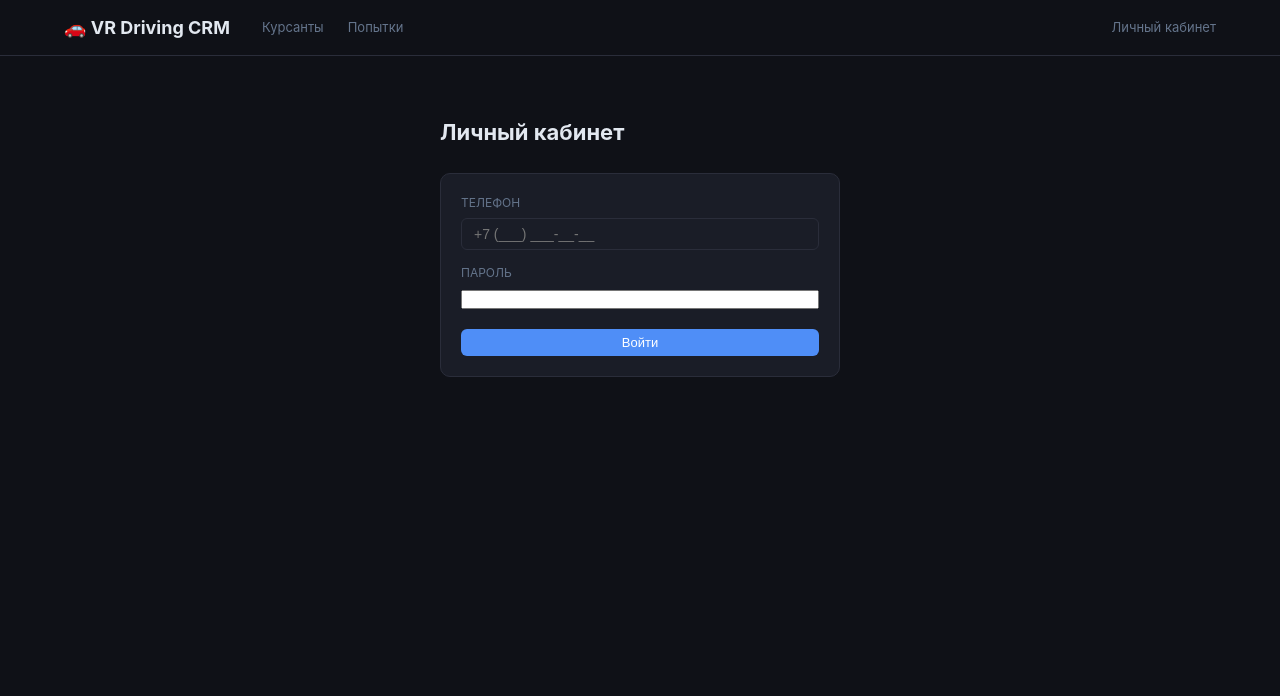
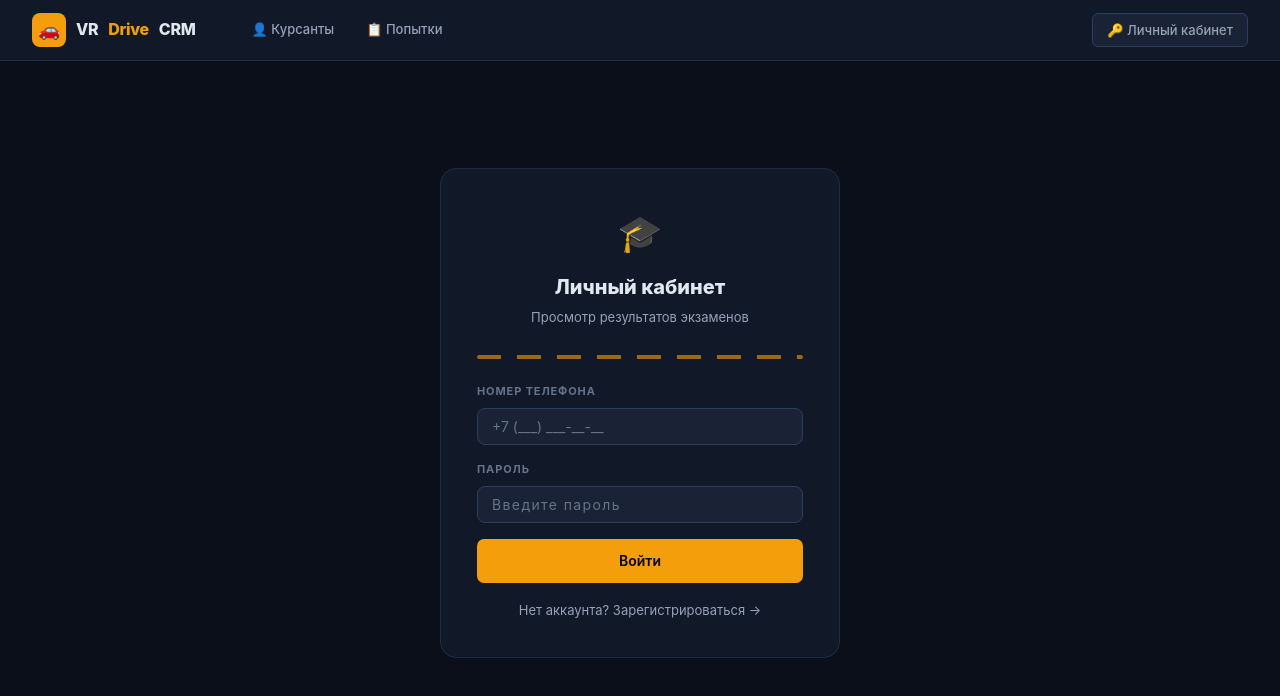
Before and after one commit to Laqroiss/VRDrivingSimulator, a Next.js app in the folder crm/: page /cabinet in a window 1280 px wide. Shown: the top 696 px of the page. Built offline with nearby package versions, Linux system fonts and the light colour scheme.

Commit message:
CRM redesign: automotive dark theme with amber accents

```diff
--- a/crm/app/cabinet/page.js
+++ b/crm/app/cabinet/page.js
@@ -10,23 +10,24 @@ function dur(s) {
   const m = Math.floor(s / 60), sec = Math.round(s % 60)
   return `${m}:${String(sec).padStart(2, '0')}`
 }
+function initials(name) {
+  return name?.split(' ').slice(0, 2).map(w => w[0]).join('').toUpperCase() || '?'
+}
 
 export default function CabinetPage() {
-  const [step, setStep]       = useState('login') // login | data
-  const [phone, setPhone]     = useState('')
-  const [password, setPass]   = useState('')
-  const [error, setError]     = useState('')
-  const [busy, setBusy]       = useState(false)
-  const [user, setUser]       = useState(null)
+  const [step, setStep]         = useState('login')
+  const [phone, setPhone]       = useState('')
+  const [password, setPass]     = useState('')
+  const [error, setError]       = useState('')
+  const [busy, setBusy]         = useState(false)
+  const [user, setUser]         = useState(null)
   const [attempts, setAttempts] = useState([])
 
   useEffect(() => {
     const saved = localStorage.getItem('cabinet_user')
     if (saved) {
       const u = JSON.parse(saved)
-      setUser(u)
-      loadAttempts(u.id)
-      setStep('data')
+      setUser(u); loadAttempts(u.id); setStep('data')
     }
   }, [])
 
@@ -35,17 +36,14 @@ export default function CabinetPage() {
     if (!phone || !password) { setError('Заполните все поля'); return }
     setBusy(true)
     const res  = await fetch('/api/auth/login', {
-      method: 'POST',
-      headers: { 'Content-Type': 'application/json' },
+      method: 'POST', headers: { 'Content-Type': 'application/json' },
       body: JSON.stringify({ phone, password }),
     })
     const data = await res.json()
     setBusy(false)
     if (!res.ok) { setError(data.error || 'Ошибка'); return }
     localStorage.setItem('cabinet_user', JSON.stringify({ id: data.id, fullName: data.fullName, phone: data.phone }))
-    setUser(data)
-    loadAttempts(data.id)
-    setStep('data')
+    setUser(data); loadAttempts(data.id); setStep('data')
   }
 
   const loadAttempts = async (id) => {
@@ -63,85 +61,96 @@ export default function CabinetPage() {
   const passed = attempts.filter(a => a.passed).length
 
   if (step === 'login') return (
-    <div style={{ maxWidth: 400, margin: '60px auto' }}>
-      <h1 style={{ fontSize: 22, fontWeight: 700, marginBottom: 24 }}>Личный кабинет</h1>
-      <div className="card">
-        <div style={{ marginBottom: 14 }}>
-          <label style={{ display: 'block', color: 'var(--muted)', fontSize: 12, marginBottom: 6 }}>ТЕЛЕФОН</label>
-          <input type="text" value={phone} onChange={e => setPhone(e.target.value)} placeholder="+7 (___) ___-__-__" style={{ width: '100%' }} />
+    <div className="login-wrap">
+      <div className="login-card">
+        <div className="login-logo">
+          <div className="icon">🎓</div>
+          <h1>Личный кабинет</h1>
+          <p>Просмотр результатов экзаменов</p>
         </div>
-        <div style={{ marginBottom: 20 }}>
-          <label style={{ display: 'block', color: 'var(--muted)', fontSize: 12, marginBottom: 6 }}>ПАРОЛЬ</label>
-          <input type="password" value={password} onChange={e => setPass(e.target.value)}
-            onKeyDown={e => e.key === 'Enter' && login()} style={{ width: '100%' }} />
+        <div className="road-stripe" style={{ marginBottom: 24 }} />
+        <div className="form-field">
+          <label>Номер телефона</label>
+          <input type="tel" value={phone} placeholder="+7 (___) ___-__-__"
+            onChange={e => setPhone(e.target.value)} />
         </div>
-        {error && <p style={{ color: 'var(--red)', marginBottom: 12, fontSize: 13 }}>{error}</p>}
-        <button onClick={login} disabled={busy} style={{ width: '100%' }}>
+        <div className="form-field">
+          <label>Пароль</label>
+          <input type="password" value={password} placeholder="Введите пароль"
+            onChange={e => setPass(e.target.value)}
+            onKeyDown={e => e.key === 'Enter' && login()} />
+        </div>
+        {error && <div className="error-msg">{error}</div>}
+        <button className="btn-primary btn-block" onClick={login} disabled={busy}>
           {busy ? 'Загрузка...' : 'Войти'}
         </button>
+        <div style={{ textAlign: 'center', marginTop: 16 }}>
+          <a href="/game-login" style={{ fontSize: 13, color: 'var(--muted2)' }}>Нет аккаунта? Зарегистрироваться →</a>
+        </div>
       </div>
     </div>
   )
 
   return (
     <div>
-      {/* Шапка профиля */}
-      <div className="card" style={{ marginBottom: 24 }}>
-        <div style={{ display: 'flex', justifyContent: 'space-between', alignItems: 'center' }}>
-          <div>
-            <h1 style={{ fontSize: 22, fontWeight: 700, marginBottom: 4 }}>{user?.fullName}</h1>
-            <p style={{ color: 'var(--muted)' }}>📞 {user?.phone}</p>
-          </div>
-          <div style={{ display: 'flex', gap: 32, textAlign: 'center', marginRight: 32 }}>
-            <div>
-              <div style={{ fontSize: 28, fontWeight: 700 }}>{attempts.length}</div>
-              <div style={{ color: 'var(--muted)', fontSize: 12 }}>ПОПЫТОК</div>
-            </div>
-            <div>
-              <div style={{ fontSize: 28, fontWeight: 700, color: 'var(--green)' }}>{passed}</div>
-              <div style={{ color: 'var(--muted)', fontSize: 12 }}>СДАЛ</div>
-            </div>
-            <div>
-              <div style={{ fontSize: 28, fontWeight: 700, color: (attempts.length - passed) > 0 ? 'var(--red)' : 'var(--muted)' }}>
-                {attempts.length - passed}
-              </div>
-              <div style={{ color: 'var(--muted)', fontSize: 12 }}>НЕ СДАЛ</div>
+      <div className="road-stripe" />
+
+      {/* Профиль */}
+      <div className="student-hero" style={{ marginBottom: 28 }}>
+        <div style={{ display: 'flex', alignItems: 'center', gap: 18 }}>
+          <div className="student-avatar">{initials(user?.fullName)}</div>
+          <div className="student-info">
+            <div className="student-name">{user?.fullName}</div>
+            <div className="student-meta">
+              <span>📞 {user?.phone}</span>
             </div>
           </div>
-          <button className="ghost" onClick={logout}>Выйти</button>
+        </div>
+        <div style={{ display: 'flex', alignItems: 'center', gap: 36 }}>
+          <div className="student-stats">
+            {[
+              { val: attempts.length, lbl: 'Попыток',  color: 'var(--text)'  },
+              { val: passed,          lbl: 'Сдал',     color: 'var(--green)' },
+              { val: attempts.length - passed, lbl: 'Не сдал', color: (attempts.length - passed) > 0 ? 'var(--red)' : 'var(--muted)' },
+            ].map(s => (
+              <div key={s.lbl} className="student-stat">
+                <div className="val" style={{ color: s.color }}>{s.val}</div>
+                <div className="lbl">{s.lbl}</div>
+              </div>
+            ))}
+          </div>
+          <button className="ghost" onClick={logout}>Выйти →</button>
         </div>
       </div>
 
-      {/* Попытки */}
-      <h2 style={{ fontSize: 16, fontWeight: 600, marginBottom: 12 }}>Мои экзамены</h2>
-      <div className="card" style={{ padding: 0, overflow: 'hidden' }}>
+      <div style={{ fontWeight: 700, fontSize: 15, marginBottom: 14 }}>Мои экзамены</div>
+      <div className="table-wrap">
         <table>
           <thead>
             <tr>
-              <th>Дата</th>
-              <th>Результат</th>
-              <th>Штрафных баллов</th>
-              <th>Длительность</th>
-              <th>Ошибок</th>
-              <th></th>
+              <th>Дата</th><th>Результат</th><th>Штрафных баллов</th>
+              <th>Длительность</th><th>Ошибок</th><th></th>
             </tr>
           </thead>
           <tbody>
             {attempts.length === 0 && (
-              <tr><td colSpan={6} style={{ textAlign: 'center', color: 'var(--muted)', padding: 40 }}>
-                Вы ещё не проходили экзамен
+              <tr><td colSpan={6}>
+                <div className="empty-state">
+                  <div className="icon">🚗</div>
+                  <p>Вы ещё не проходили экзамен в симуляторе</p>
+                </div>
               </td></tr>
             )}
             {attempts.map(a => (
               <tr key={a._id}>
-                <td style={{ color: 'var(--muted)' }}>{fmt(a.timestamp)}</td>
+                <td style={{ color: 'var(--muted2)' }}>{fmt(a.timestamp)}</td>
                 <td><span className={`badge ${a.passed ? 'pass' : 'fail'}`}>{a.passed ? 'СДАЛ' : 'НЕ СДАЛ'}</span></td>
-                <td style={{ color: a.totalPenaltyPoints >= 100 ? 'var(--red)' : 'var(--text)' }}>{a.totalPenaltyPoints ?? '—'}</td>
-                <td style={{ color: 'var(--muted)' }}>{dur(a.examDuration)}</td>
-                <td style={{ color: 'var(--muted)' }}>{a.penalties?.length ?? 0}</td>
+                <td><span style={{ fontWeight: 700, color: a.totalPenaltyPoints >= 100 ? 'var(--red)' : 'var(--text)' }}>{a.totalPenaltyPoints ?? '—'}</span></td>
+                <td style={{ color: 'var(--muted2)' }}>{dur(a.examDuration)}</td>
+                <td style={{ color: 'var(--muted2)' }}>{a.penalties?.length ?? 0}</td>
                 <td>
                   <Link href={`/attempts/${a._id}`}>
-                    <button className="ghost" style={{ fontSize: 12 }}>Подробнее →</button>
+                    <button className="ghost">Подробнее →</button>
                   </Link>
                 </td>
               </tr>
--- a/crm/app/globals.css
+++ b/crm/app/globals.css
@@ -1,73 +1,262 @@
 *, *::before, *::after { box-sizing: border-box; margin: 0; padding: 0; }
 
 :root {
-  --bg:      #0f1117;
-  --surface: #1a1d27;
-  --border:  #2a2d3a;
-  --accent:  #4f8ef7;
-  --green:   #22c55e;
-  --red:     #ef4444;
-  --text:    #e2e8f0;
-  --muted:   #64748b;
+  --bg:       #0a0f1a;
+  --surface:  #111827;
+  --surface2: #1a2235;
+  --border:   #1e2d45;
+  --border2:  #2a3f5f;
+  --accent:   #f59e0b;
+  --accent2:  #fbbf24;
+  --blue:     #3b82f6;
+  --blue2:    #60a5fa;
+  --green:    #22c55e;
+  --red:      #ef4444;
+  --text:     #e2e8f0;
+  --muted:    #64748b;
+  --muted2:   #94a3b8;
 }
 
 body {
   background: var(--bg);
   color: var(--text);
-  font-family: -apple-system, BlinkMacSystemFont, 'Segoe UI', sans-serif;
+  font-family: 'Inter', -apple-system, BlinkMacSystemFont, 'Segoe UI', sans-serif;
   font-size: 14px;
-  line-height: 1.5;
+  line-height: 1.6;
+  min-height: 100vh;
 }
 
-a { color: var(--accent); text-decoration: none; }
-a:hover { text-decoration: underline; }
+a { color: var(--blue2); text-decoration: none; }
+a:hover { color: var(--accent); }
 
-.container { max-width: 1200px; margin: 0 auto; padding: 0 24px; }
+/* ── Layout ── */
+.container { max-width: 1280px; margin: 0 auto; padding: 0 32px; }
 
+/* ── Header ── */
+.site-header {
+  background: var(--surface);
+  border-bottom: 1px solid var(--border);
+  position: sticky; top: 0; z-index: 100;
+  backdrop-filter: blur(12px);
+}
+.site-header .inner {
+  display: flex; align-items: center; gap: 0;
+  height: 60px;
+}
+.site-logo {
+  display: flex; align-items: center; gap: 10px;
+  font-weight: 800; font-size: 16px; letter-spacing: -.3px;
+  color: var(--text); text-decoration: none; margin-right: 40px;
+}
+.site-logo .logo-icon {
+  width: 34px; height: 34px; background: var(--accent);
+  border-radius: 8px; display: grid; place-items: center;
+  font-size: 18px;
+}
+.site-logo span { color: var(--accent); }
+.nav-link {
+  display: flex; align-items: center; gap: 6px;
+  height: 60px; padding: 0 16px;
+  color: var(--muted2); font-size: 13px; font-weight: 500;
+  text-decoration: none; border-bottom: 2px solid transparent;
+  transition: color .15s, border-color .15s;
+}
+.nav-link:hover { color: var(--text); }
+.nav-link.active { color: var(--accent); border-bottom-color: var(--accent); }
+.nav-spacer { flex: 1; }
+.nav-cabinet {
+  display: flex; align-items: center; gap: 6px;
+  padding: 6px 14px; border-radius: 6px;
+  background: var(--surface2); border: 1px solid var(--border2);
+  color: var(--muted2); font-size: 13px; font-weight: 500;
+  text-decoration: none; transition: color .15s, border-color .15s;
+}
+.nav-cabinet:hover { color: var(--text); border-color: var(--blue); }
+
+/* ── Cards ── */
 .card {
   background: var(--surface);
   border: 1px solid var(--border);
-  border-radius: 10px;
-  padding: 20px;
+  border-radius: 12px;
+  padding: 24px;
+}
+.card-sm { padding: 16px; }
+
+/* ── Stat cards ── */
+.stat-grid { display: grid; gap: 16px; margin-bottom: 28px; }
+.stat-grid-3 { grid-template-columns: repeat(3, 1fr); }
+.stat-grid-4 { grid-template-columns: repeat(4, 1fr); }
+.stat-card {
+  background: var(--surface);
+  border: 1px solid var(--border);
+  border-radius: 12px;
+  padding: 20px 24px;
+  display: flex; flex-direction: column; gap: 6px;
+}
+.stat-card .stat-label {
+  font-size: 11px; font-weight: 600; letter-spacing: .08em;
+  text-transform: uppercase; color: var(--muted);
+}
+.stat-card .stat-value {
+  font-size: 30px; font-weight: 800; line-height: 1;
+}
+.stat-card .stat-sub {
+  font-size: 12px; color: var(--muted);
 }
 
-.badge {
-  display: inline-block;
-  padding: 2px 10px;
-  border-radius: 99px;
-  font-size: 12px;
-  font-weight: 600;
-}
-.badge.pass  { background: #14532d; color: var(--green); }
-.badge.fail  { background: #450a0a; color: var(--red); }
-
-table { width: 100%; border-collapse: collapse; }
-th, td { padding: 10px 14px; text-align: left; border-bottom: 1px solid var(--border); }
-th { color: var(--muted); font-weight: 500; font-size: 12px; text-transform: uppercase; letter-spacing: .05em; }
-tr:last-child td { border-bottom: none; }
-tr:hover td { background: rgba(255,255,255,0.03); }
-
-button {
-  cursor: pointer;
-  border: none;
-  border-radius: 6px;
-  padding: 6px 14px;
-  font-size: 13px;
-  font-weight: 500;
-  background: var(--accent);
-  color: #fff;
-}
-button:hover { opacity: .85; }
-button.ghost { background: transparent; border: 1px solid var(--border); color: var(--text); }
-
-input[type=text], input[type=search] {
+/* ── Table ── */
+.table-wrap {
   background: var(--surface);
   border: 1px solid var(--border);
-  border-radius: 6px;
-  padding: 7px 12px;
+  border-radius: 12px;
+  overflow: hidden;
+}
+table { width: 100%; border-collapse: collapse; }
+thead { background: var(--surface2); }
+th {
+  padding: 11px 16px; text-align: left;
+  font-size: 11px; font-weight: 600; letter-spacing: .08em;
+  text-transform: uppercase; color: var(--muted);
+  border-bottom: 1px solid var(--border);
+}
+td {
+  padding: 13px 16px;
+  border-bottom: 1px solid var(--border);
+  vertical-align: middle;
+}
+tr:last-child td { border-bottom: none; }
+tbody tr:hover td { background: rgba(255,255,255,.025); }
+
+/* ── Badges ── */
+.badge {
+  display: inline-flex; align-items: center; gap: 5px;
+  padding: 3px 10px; border-radius: 99px;
+  font-size: 11px; font-weight: 700; letter-spacing: .04em;
+}
+.badge.pass { background: rgba(34,197,94,.15); color: var(--green); border: 1px solid rgba(34,197,94,.3); }
+.badge.fail { background: rgba(239,68,68,.12); color: var(--red);   border: 1px solid rgba(239,68,68,.25); }
+.badge.pass::before { content: '✓'; }
+.badge.fail::before { content: '✕'; }
+
+/* ── Buttons ── */
+button, .btn {
+  cursor: pointer; border: none; border-radius: 7px;
+  padding: 7px 16px; font-size: 13px; font-weight: 600;
+  font-family: inherit; transition: opacity .15s, background .15s;
+}
+.btn-primary {
+  background: var(--accent); color: #000;
+}
+.btn-primary:hover { background: var(--accent2); }
+button:hover { opacity: .85; }
+button:disabled { opacity: .5; cursor: not-allowed; }
+
+.btn-ghost, button.ghost {
+  background: transparent;
+  border: 1px solid var(--border2);
+  color: var(--muted2);
+  padding: 5px 12px; font-size: 12px;
+}
+.btn-ghost:hover, button.ghost:hover {
+  border-color: var(--blue); color: var(--blue2); opacity: 1;
+}
+.btn-danger {
+  background: rgba(239,68,68,.15);
+  border: 1px solid rgba(239,68,68,.3);
+  color: var(--red); font-size: 12px; padding: 5px 12px;
+}
+.btn-danger:hover { background: rgba(239,68,68,.25); opacity: 1; }
+
+/* ── Inputs ── */
+input[type=text], input[type=search], input[type=password], input[type=tel] {
+  background: var(--surface2);
+  border: 1px solid var(--border2);
+  border-radius: 8px;
+  padding: 9px 14px;
   color: var(--text);
-  font-size: 14px;
+  font-size: 14px; font-family: inherit;
   outline: none;
-  width: 260px;
+  transition: border-color .15s;
+  width: 280px;
 }
-input:focus { border-color: var(--accent); }
+input:focus { border-color: var(--blue); box-shadow: 0 0 0 3px rgba(59,130,246,.15); }
+input::placeholder { color: var(--muted); }
+input[type=password] { letter-spacing: .1em; }
+
+/* ── Page header ── */
+.page-header {
+  display: flex; justify-content: space-between;
+  align-items: flex-start; margin-bottom: 28px;
+}
+.page-title { font-size: 22px; font-weight: 800; margin-bottom: 4px; }
+.page-sub { color: var(--muted2); font-size: 13px; }
+.page-sub .hi  { color: var(--green); }
+.page-sub .lo  { color: var(--red); }
+
+/* ── Student card header ── */
+.student-hero {
+  background: linear-gradient(135deg, var(--surface) 0%, var(--surface2) 100%);
+  border: 1px solid var(--border);
+  border-radius: 14px;
+  padding: 28px 32px;
+  margin-bottom: 24px;
+  display: flex; justify-content: space-between; align-items: center;
+  gap: 24px;
+}
+.student-avatar {
+  width: 56px; height: 56px; border-radius: 14px;
+  background: linear-gradient(135deg, var(--accent) 0%, #b45309 100%);
+  display: grid; place-items: center;
+  font-size: 24px; font-weight: 800; color: #000;
+  flex-shrink: 0;
+}
+.student-info { flex: 1; }
+.student-name { font-size: 22px; font-weight: 800; margin-bottom: 4px; }
+.student-meta { color: var(--muted2); font-size: 13px; display: flex; gap: 16px; }
+.student-stats { display: flex; gap: 36px; }
+.student-stat { text-align: center; }
+.student-stat .val { font-size: 28px; font-weight: 800; line-height: 1; }
+.student-stat .lbl { font-size: 11px; font-weight: 600; letter-spacing: .06em; text-transform: uppercase; color: var(--muted); margin-top: 4px; }
+
+/* ── Road stripe decoration ── */
+.road-stripe {
+  height: 4px;
+  background: repeating-linear-gradient(90deg, var(--accent) 0px, var(--accent) 24px, transparent 24px, transparent 40px);
+  border-radius: 2px; margin-bottom: 28px; opacity: .6;
+}
+
+/* ── Empty state ── */
+.empty-state {
+  text-align: center; padding: 60px 20px;
+  color: var(--muted);
+}
+.empty-state .icon { font-size: 40px; margin-bottom: 12px; }
+.empty-state p { font-size: 14px; }
+
+/* ── Login card ── */
+.login-wrap {
+  min-height: 80vh; display: flex;
+  align-items: center; justify-content: center;
+}
+.login-card {
+  width: 400px;
+  background: var(--surface);
+  border: 1px solid var(--border);
+  border-radius: 16px;
+  padding: 36px;
+}
+.login-logo {
+  text-align: center; margin-bottom: 28px;
+}
+.login-logo .icon { font-size: 36px; margin-bottom: 8px; }
+.login-logo h1 { font-size: 20px; font-weight: 800; }
+.login-logo p { color: var(--muted2); font-size: 13px; margin-top: 4px; }
+.form-field { margin-bottom: 16px; }
+.form-field label {
+  display: block; font-size: 11px; font-weight: 700;
+  letter-spacing: .08em; text-transform: uppercase;
+  color: var(--muted); margin-bottom: 7px;
+}
+.form-field input { width: 100%; }
+.btn-block { width: 100%; height: 44px; font-size: 14px; }
+.error-msg { color: var(--red); font-size: 13px; margin-bottom: 12px; background: rgba(239,68,68,.08); border: 1px solid rgba(239,68,68,.2); border-radius: 7px; padding: 9px 12px; }
--- a/crm/app/layout.js
+++ b/crm/app/layout.js
@@ -1,21 +1,26 @@
 import './globals.css'
 
-export const metadata = { title: 'VR Driving CRM', description: 'Результаты экзаменов' }
+export const metadata = { title: 'VR Driving CRM', description: 'Система управления автошколой' }
 
 export default function RootLayout({ children }) {
   return (
     <html lang="ru">
       <body>
-        <header style={{ borderBottom: '1px solid var(--border)', padding: '14px 0', marginBottom: 32 }}>
-          <div className="container" style={{ display: 'flex', alignItems: 'center', gap: 24 }}>
-            <span style={{ fontWeight: 700, fontSize: 18, marginRight: 8 }}>🚗 VR Driving CRM</span>
-            <a href="/admin" style={{ color: 'var(--muted)', fontSize: 13 }}>Курсанты</a>
-            <a href="/attempts" style={{ color: 'var(--muted)', fontSize: 13 }}>Попытки</a>
-            <div style={{ flex: 1 }} />
-            <a href="/cabinet" style={{ color: 'var(--muted)', fontSize: 13 }}>Личный кабинет</a>
+        <header className="site-header">
+          <div className="container inner">
+            <a href="/admin" className="site-logo">
+              <div className="logo-icon">🚗</div>
+              VR<span>Drive</span> CRM
+            </a>
+            <a href="/admin"   className="nav-link">👤 Курсанты</a>
+            <a href="/attempts" className="nav-link">📋 Попытки</a>
+            <div className="nav-spacer" />
+            <a href="/cabinet" className="nav-cabinet">🔑 Личный кабинет</a>
           </div>
         </header>
-        <main className="container">{children}</main>
+        <main className="container" style={{ paddingTop: 32, paddingBottom: 48 }}>
+          {children}
+        </main>
       </body>
     </html>
   )
```
Also changed, not shown: crm/app/admin/login/page.js (+22 -14 lines), crm/app/admin/page.js (+63 -37 lines), crm/app/attempts/page.js (+30 -21 lines), crm/app/students/[id]/page.js (+55 -39 lines).
